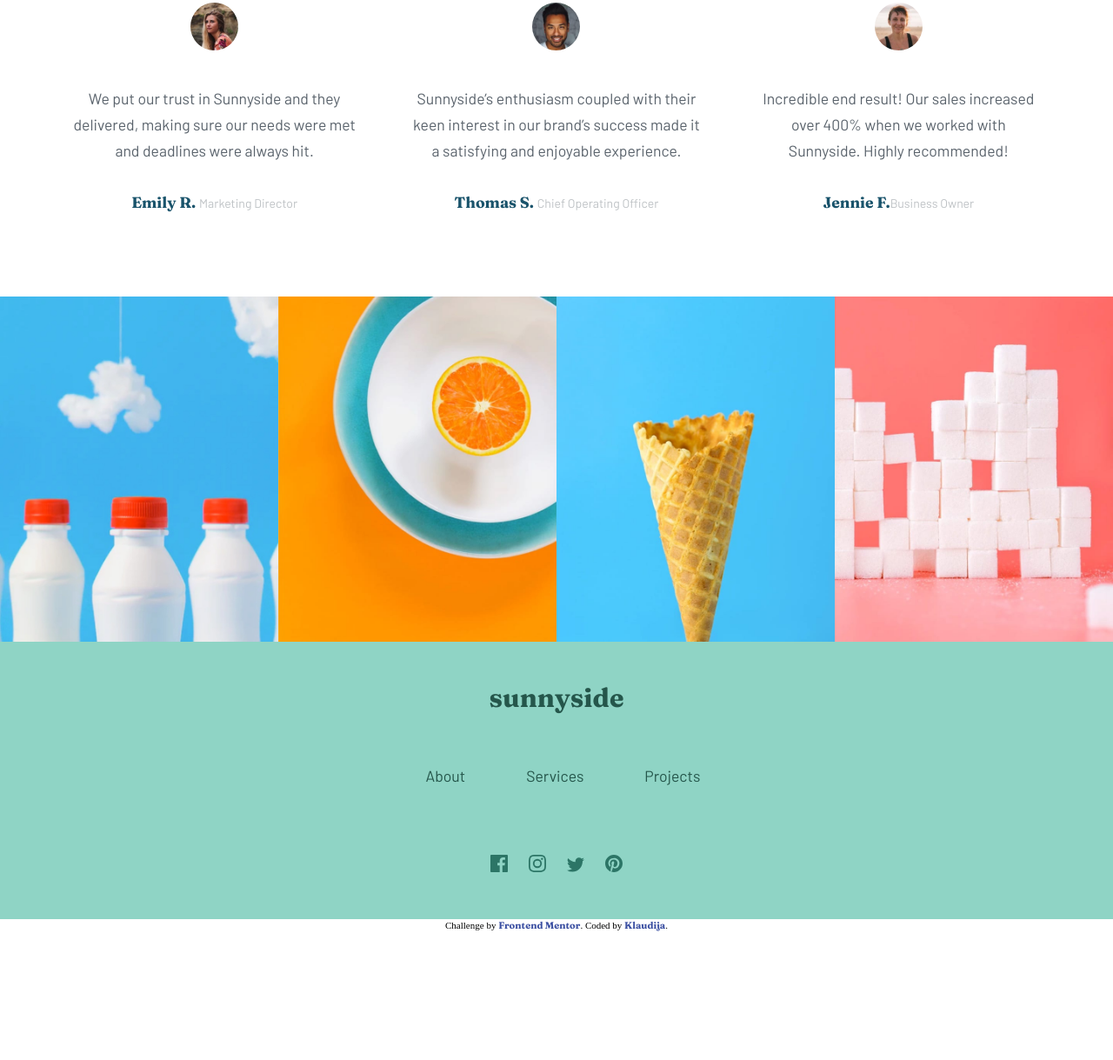
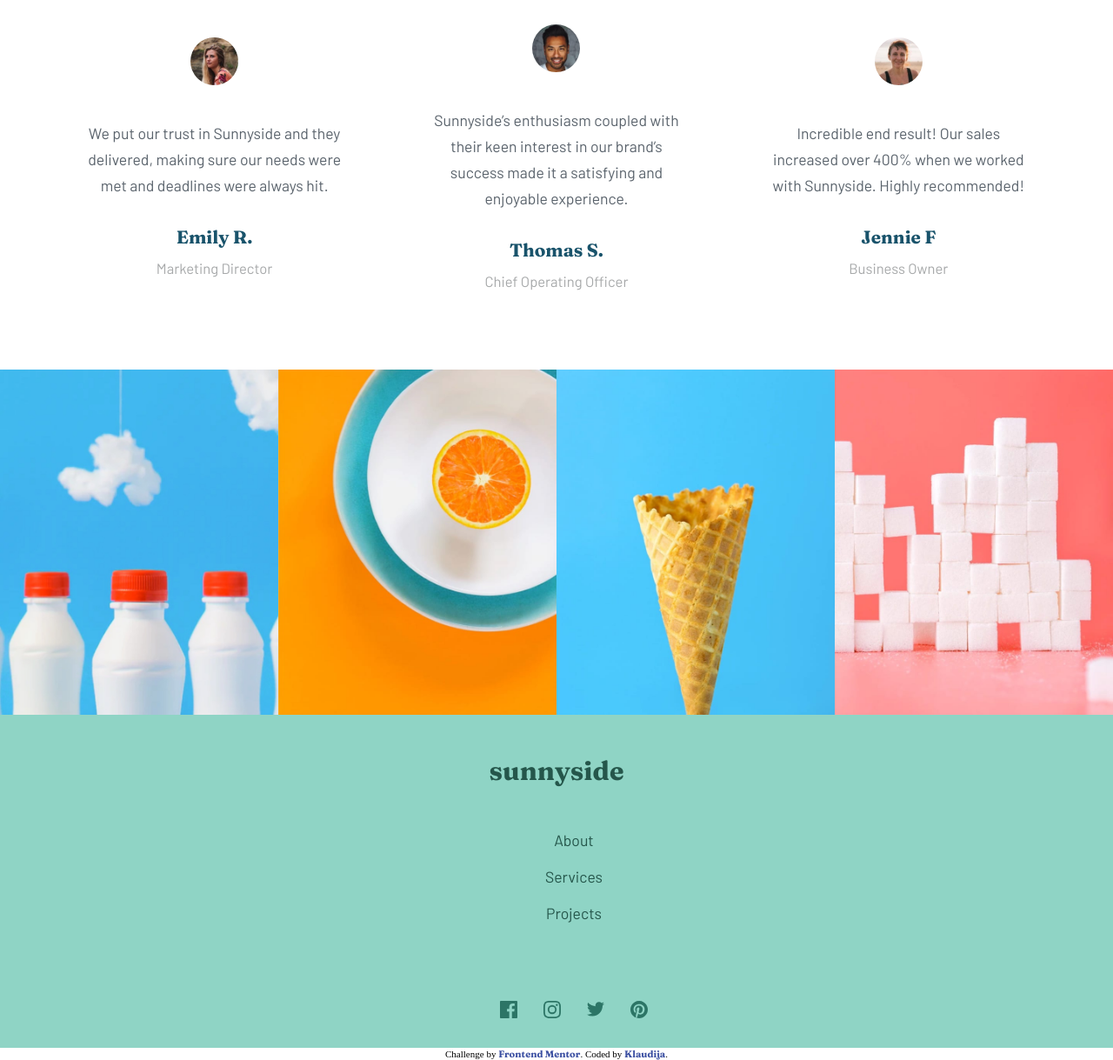
Before and after one commit to klaudij/sunnyside-agency-landing-page-main, a plain HTML site: page index.html in a window 1280 px wide. Shown: the part 2656-3875 px from the top of the page at 87% size. Before the commit the page ends 3727 px from the top, so only its background shows below. Drawn offline with Linux system fonts and the light colour scheme.

Commit message:
Add files via upload

```diff
--- a/index.html
+++ b/index.html
@@ -24,9 +24,11 @@
   </head>
   <body>
     <header>
-      <img src="images/logo.svg" alt="" />
+      <img src="images/logo.svg" alt="synnyside logo" />
 
-      <img id="menu" src="images/icon-hamburger.svg" alt="" />
+      <button id="menu" aria-label="navigation dropdown menu">
+        <img src="images/icon-hamburger.svg" alt="Menu button" />
+      </button>
 
       <nav>
         <ul>
@@ -43,12 +45,12 @@
         <h1>We are creatives</h1>
         <img src="images/icon-arrow-down.svg" alt="" />
         <img class="mobile" src="images/mobile/image-header.jpg" alt="" />
-        <img class="desktop" src="images/desktop/image-header.jpg" alt="">
+        <img class="desktop" src="images/desktop/image-header.jpg" alt="" />
       </section>
 
       <section>
-        <img class="mobile"  src="images/mobile/image-transform.jpg" alt="" />
-        <img  class="desktop" src="images/desktop/image-transform.jpg" alt="" />
+        <img class="mobile" src="images/mobile/image-transform.jpg" alt="" />
+        <img class="desktop" src="images/desktop/image-transform.jpg" alt="" />
         <div>
           <h2>Transform your brand</h2>
 
@@ -64,7 +66,7 @@
 
       <section>
         <img class="mobile" src="images/mobile/image-stand-out.jpg" alt="" />
-        <img  class="desktop" src="images/desktop/image-stand-out.jpg" alt="" />
+        <img class="desktop" src="images/desktop/image-stand-out.jpg" alt="" />
         <div>
           <h2>Stand out to the right audience</h2>
           <p>
@@ -101,68 +103,126 @@
       <section>
         <h2>Client testimonials</h2>
 
-        <div>
-          <img src="images/image-emily.jpg" alt="" />
+        <figure>
+          <img src="images/image-emily.jpg" alt="Emily R." />
+          <blockquote>
             <p>
               We put our trust in Sunnyside and they delivered, making sure our
               needs were met and deadlines were always hit.
             </p>
+          </blockquote>
+          <figcaption>
+            Emily R.
+            <p>Marketing Director</p>
+          </figcaption>
+        </figure>
 
-            <h3>Emily R. <span>Marketing Director</span></h3>
-        </div>
-
-        <div>
-          <img src="images/image-thomas.jpg" alt="" />
+        <figure>
+          <img src="images/image-thomas.jpg" alt="thomas S." />
+          <blockquote>
             <p>
               Sunnyside’s enthusiasm coupled with their keen interest in our
               brand’s success made it a satisfying and enjoyable experience.
             </p>
+          </blockquote>
+          <figcaption>
+            Thomas S.
+            <p>Chief Operating Officer</p>
+          </figcaption>
+        </figure>
 
-          <h3>Thomas S. <span> Chief Operating Officer</span></h3>
-        </div>
-
-        <div>
-          <img src="images/image-jennie.jpg" alt="" />
+        <figure>
+          <img src="images/image-jennie.jpg" alt="Jennie F." />
+          <blockquote>
             <p>
-            Incredible end result! Our sales increased over 400% when we worked
-            with Sunnyside. Highly recommended!
+              Incredible end result! Our sales increased over 400% when we
+              worked with Sunnyside. Highly recommended!
             </p>
-
-          <h3>Jennie F.<span>Business Owner</span></h3>
-        </div>
+          </blockquote>
+          <figcaption>
+            Jennie F
+            <p>Business Owner</p>
+          </figcaption>
+        </figure>
       </section>
 
       <div class="collage">
-        <img class="mobile" src="images/mobile/image-gallery-milkbottles.jpg" alt="" />
-        <img class="desktop" src="images/desktop/image-gallery-milkbottles.jpg" alt="" />
+        <img
+          class="mobile"
+          src="images/mobile/image-gallery-milkbottles.jpg"
+          alt=""
+        />
+        <img
+          class="desktop"
+          src="images/desktop/image-gallery-milkbottles.jpg"
+          alt=""
+        />
 
-        <img class="mobile" src="images/mobile/image-gallery-orange.jpg" alt="" />
-        <img class="desktop" src="images/desktop/image-gallery-orange.jpg" alt="" />
+        <img
+          class="mobile"
+          src="images/mobile/image-gallery-orange.jpg"
+          alt=""
+        />
+        <img
+          class="desktop"
+          src="images/desktop/image-gallery-orange.jpg"
+          alt=""
+        />
 
         <img class="mobile" src="images/mobile/image-gallery-cone.jpg" alt="" />
-        <img class="desktop" src="images/desktop/image-gallery-cone.jpg" alt="" />
+        <img
+          class="desktop"
+          src="images/desktop/image-gallery-cone.jpg"
+          alt=""
+        />
 
-        <img class="mobile" src="images/mobile/image-gallery-sugar-cubes.jpg" alt="" />
-        <img class="desktop" src="images/desktop/image-gallery-sugarcubes.jpg" alt="" />
+        <img
+          class="mobile"
+          src="images/mobile/image-gallery-sugar-cubes.jpg"
+          alt=""
+        />
+        <img
+          class="desktop"
+          src="images/desktop/image-gallery-sugarcubes.jpg"
+          alt=""
+        />
       </div>
     </main>
 
     <footer>
       <h2>Sunnyside</h2>
 
-      <div>
+      <nav aria-label="footer">
         <ul>
           <li><a href="#">About</a></li>
           <li><a href="#">Services</a></li>
           <li><a href="#">Projects</a></li>
         </ul>
-      </div>
+      </nav>
 
       <div>
-        <a href="#"> <img src="images/icon-facebook.svg" alt="" /></a>
-        <a href="#"> <img src="images/icon-instagram.svg" alt="" /></a>
-        <a href="#"> <img src="images/icon-twitter.svg" alt="" /></a>
-        <a href="#"> <img src="images/icon-pinterest.svg" alt="" /></a>
+        <ul>
+          <li>
+            <a href="#" aria-label="facebook">
+              <img src="images/icon-facebook.svg" alt="facebook icon"
+            /></a>
+          </li>
+          <li>
+            <a href="#" aria-label="instagram">
+              <img src="images/icon-instagram.svg" alt="instagram icon"
+            /></a>
+          </li>
+          <li>
+            <a href="#" aria-label="twitter">
+              <img src="images/icon-twitter.svg" alt="twitter icon"
+            /></a>
+          </li>
+          <li>
+            <a href="#" aria-label="pinterest">
+              <img src="images/icon-pinterest.svg" alt="pinterest"
+            /></a>
+          </li>
+        </ul>
       </div>
     </footer>
 
--- a/style.css
+++ b/style.css
@@ -44,17 +44,28 @@ img {
   height: auto;
 }
 
+button {
+  border: none;
+  background:none;
+}
+
 /****************/
 /**** Header ****/
 /****************/
 #menu {
+  margin-left: auto;
+}
+
+#menu img{
   width: 30px;
   margin-left: auto;
+  /* visibility: hidden; */
 }
 
 header {
   background-color: #3ebfff;
-  position: relative;
+  position: absolute;
+  width: 100%;
   padding: 20px 10px;
 
   display: flex;
@@ -67,7 +78,7 @@ header img {
   width: 120px;
 }
 /*** NAV ***/
-nav ul {
+header nav ul {
   list-style: none;
   background-color: white;
 
@@ -83,32 +94,31 @@ nav ul {
   top: 80px;
   height: 300px;
 
-  opacity: 0;
+  visibility: hidden;
   transition: all 0.6s;
   transition-delay: 0.1s;
   transform: translateX(30em);
 }
 
-nav ul.terug {
+header nav ul.terug {
   transform: translateX(0);
   transition: 0.5s;
-
-  opacity: 1;
+  visibility: visible;
 }
 
-nav ul li {
+header nav ul li {
   margin: 20px 0;
   margin-right: 30px;
   transition: 0.3s;
 }
-nav ul li:hover {
+header header nav ul li:hover {
 opacity: 0.6;
 border-bottom: 1px solid white;
 transition: 0.3s;
 }
 
 
-nav ul li a {
+header nav ul li a {
   font-family: "Barlow", sans-serif;
   color: hsl(213, 9%, 39%);
   font-size: 1.4em;
@@ -314,11 +324,6 @@ main section:nth-of-type(5) {
   flex-direction: column;
 }
 
-main section:nth-of-type(5) img {
-  margin-bottom: 30px;
-  border-radius: 50%;
-  width: 65px;
-}
 
 main section:nth-of-type(5) h2 {
   margin: 60px 0;
@@ -330,7 +335,20 @@ main section:nth-of-type(5) h2 {
   text-align: center;
 }
 
-main section:nth-of-type(5) p {
+main section:nth-of-type(5) figure {
+  display: flex;
+  flex-direction: column;
+  justify-content: center;
+  align-items: center;
+}
+
+main section:nth-of-type(5) img {
+  margin-bottom: 30px;
+  border-radius: 50%;
+  width: 65px;
+}
+
+main section:nth-of-type(5) blockquote p {
   width: 300px;
   color: hsl(213, 9%, 39%);
   font-size: 1.1em;
@@ -338,27 +356,24 @@ main section:nth-of-type(5) p {
   text-align: center;
 }
 
-main section:nth-of-type(5) h3 {
+main section:nth-of-type(5) figcaption {
   margin: 30px 0 70px 0;
   color: hsl(198, 62%, 26%);
-  font-size: 1.1em;
+  font-size: 1.3em;
+  font-family: "Fraunces", serif;
   line-height: 30px;
   text-align: center;
 }
 
-main section:nth-of-type(5) h3 span {
-  color: hsla(210, 9%, 39%, 0.392);
-  font-family: "Barlow", sans-serif;
-  font-weight: 200;
+main section:nth-of-type(5) figcaption p {
+  margin: 5px 0 20px 0;
+  color: hsl(195, 2%, 66%);
   font-size: 0.8em;
+  line-height: 30px;
+  text-align: center;
 }
 
-main section:nth-of-type(5) div {
-  display: flex;
-  justify-content: center;
-  align-items: center;
-  flex-direction: column;
-}
+
 
 /*** Immage collage***/
 .collage {
@@ -373,6 +388,7 @@ footer {
   align-items: center;
   justify-content: center;
   padding-top: 45px;
+  padding-bottom: 30px;
   background-color: #8fd4c5;
   color: hsl(167, 40%, 24%);
 }
@@ -389,25 +405,33 @@ footer a {
 }
 
 footer ul {
-  margin-top: 40px;
-  margin-right: 25px;
-  margin-bottom: 10px;
 
   list-style: none;
   text-align: center;
+
+  display: flex;
+  justify-content: center;
+  flex-direction: row;
+}
+footer nav {
+  margin: 40px 0 80px 0;
 }
 
-footer ul li {
-  margin: 20px 35px;
+footer nav ul{
+  flex-direction: column;
 }
+
+footer nav ul li{
+  margin: 10px 0;
+}
+
 
 footer img {
   width: 20px;
-  margin: 0 10px;
 }
 
-footer div:nth-of-type(2) {
-  margin: 50px 0;
+footer div ul li {
+  padding: 0 15px;
 }
 
 footer a:hover {
@@ -423,12 +447,28 @@ opacity: 0.6;
 }
 
 
+/**********************/
+/******* MEDIA QUERY *******/
+/**********************/
 
+
+
+
+@media screen and (min-width: 480px) {
+  main section:first-of-type .mobile {
+    width: 100%;
+    max-height: 600px;
+    object-fit: cover;
+
+  }
+
+}
 
 @media screen and (min-width: 1020px) {
 
 #menu {
     display: none;
+    visibility: hidden;
 }
 
 header{
@@ -448,7 +488,7 @@ header nav {
 
   header nav ul {
     transform: translateX(0);
-    opacity: 1;
+    visibility: visible;
     position: static;
     transform: none;
 
```
Lines whose indentation alone changed are shown as unchanged.
